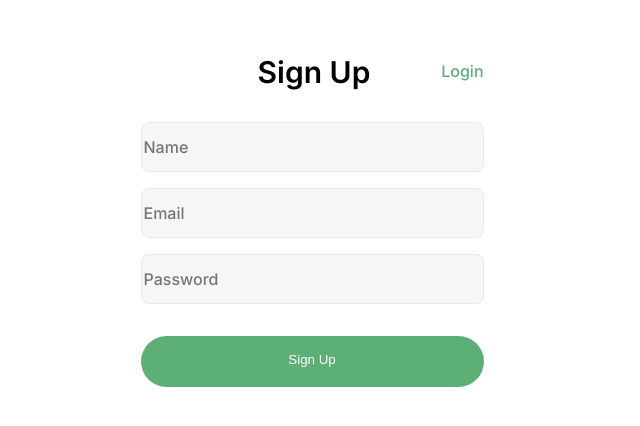
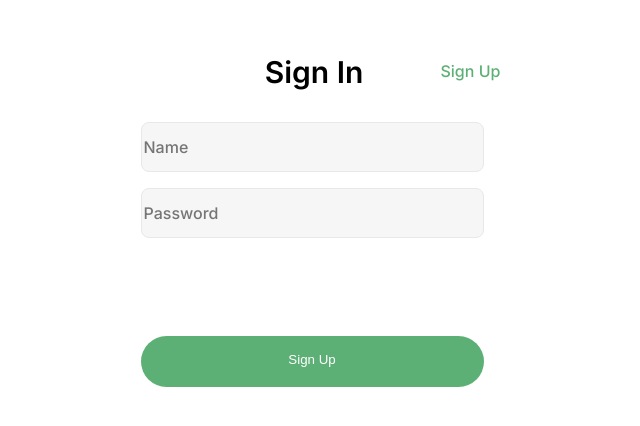
Before and after one commit to Andjasrec/Schimmelsensor, a Vue app in the folder frontend/schimmelbild/: page /#/login in a window 1280 px wide. Shown: the top 426 px of the page, without its empty margins (328-968 px from the left). Built offline with nearby package versions, Linux system fonts and the light colour scheme.

Commit message:
16062021

```diff
--- a/frontend/schimmelbild/package.json
+++ b/frontend/schimmelbild/package.json
@@ -11,11 +11,13 @@
     "axios": "^0.21.1",
     "core-js": "^3.6.5",
     "router": "^1.3.5",
-    "vue": "^2.6.14"
+    "vue": "^2.6.14",
+    "vue-router": "^3.2.0"
   },
   "devDependencies": {
     "@vue/cli-plugin-babel": "~4.5.0",
     "@vue/cli-plugin-eslint": "~4.5.0",
+    "@vue/cli-plugin-router": "^4.5.13",
     "@vue/cli-service": "~4.5.0",
     "babel-eslint": "^10.1.0",
     "eslint": "^6.7.2",
--- a/frontend/schimmelbild/src/App.vue
+++ b/frontend/schimmelbild/src/App.vue
@@ -1,24 +1,11 @@
 <template>
   <div>
-    <!--<Login></Login>-->
-    <Register></Register>
-    <!--<Feed></Feed>-->
+      <router-view/>
   </div>
 </template>
 
 <script>
-//import Login from './components/Login.vue'
-import Register from './components/Register.vue'
-//import Feed from './components/Feed.vue'
 
-export default {
-  name: 'App',
-  components: {
-    //Login,
-    Register,
-    //Feed
-  }
-}
 </script>
 
 <style>
--- a/frontend/schimmelbild/src/components/Login.vue
+++ b/frontend/schimmelbild/src/components/Login.vue
@@ -1,6 +1,6 @@
 <template>
     <div>
-      <div class="Signup">Login</div>
+      <div class="Signup">Sign In</div>
       <div class="Login">Sign Up</div>
       <div class="Name"><input type="text" placeholder="Name" id="username" name="username" v-model="username"></div>
       <div class="Email"><input type="password" placeholder="Password" name="password"  id="password" v-model="password"></div>
@@ -10,7 +10,7 @@
 
 <script>
 import axios from "axios";
-
+import router from "./../router"
   export default {
     props: {
 
@@ -23,6 +23,7 @@
     },
     methods: {
       loginUser: function() {
+        router.push({name:"Feed"})
         let userData = {
           username: this.username,
           password: this.password
--- a/frontend/schimmelbild/src/main.js
+++ b/frontend/schimmelbild/src/main.js
@@ -1,8 +1,10 @@
 import Vue from 'vue'
 import App from './App.vue'
+import router from './router'
 
 Vue.config.productionTip = false
 
 new Vue({
-  render: h => h(App),
+  router,
+  render: h => h(App)
 }).$mount('#app')
--- /dev/null
+++ b/frontend/schimmelbild/src/router/index.js
@@ -0,0 +1,28 @@
+import Vue from 'vue'
+import VueRouter from 'vue-router'
+import Login from '../components/Login.vue'
+import Feed from '../components/Feed.vue'
+Vue.use(VueRouter)
+
+const routes = [
+  {
+    path:"/",
+    redirect:"/login"
+  },
+  {
+    path: '/login',
+    name: 'Sign In',
+    component: Login
+  },
+  {
+    path: '/feed',
+    name: 'Feed',
+    component: Feed
+  }
+]
+
+export const router = new VueRouter({
+  routes
+})
+
+export default router
--- /dev/null
+++ b/frontend/schimmelbild/src/views/About.vue
@@ -0,0 +1,5 @@
+<template>
+  <div class="about">
+    <h1>This is an about page</h1>
+  </div>
+</template>
```
Also changed, not shown: frontend/schimmelbild/src/views/Home.vue (added, +18 -0 lines), 1 other file (tests, documents, lock files or other folders).
